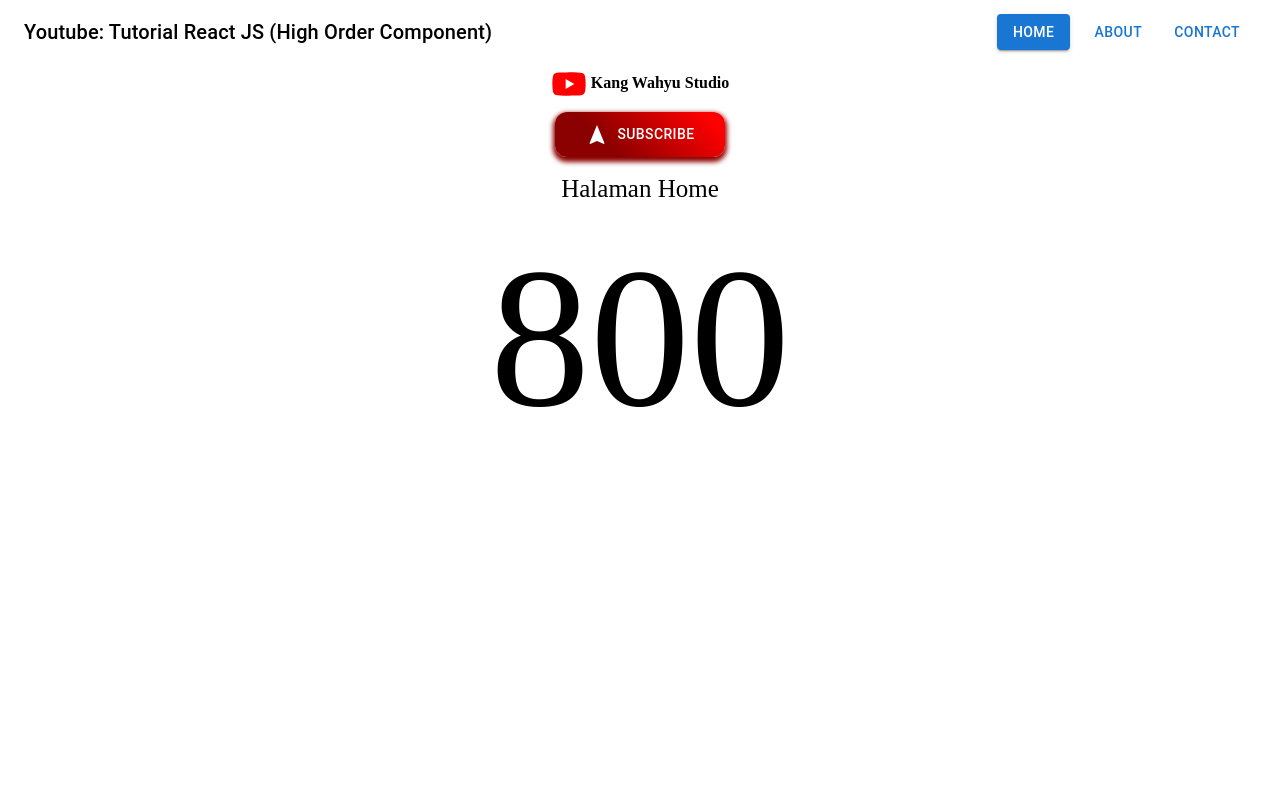
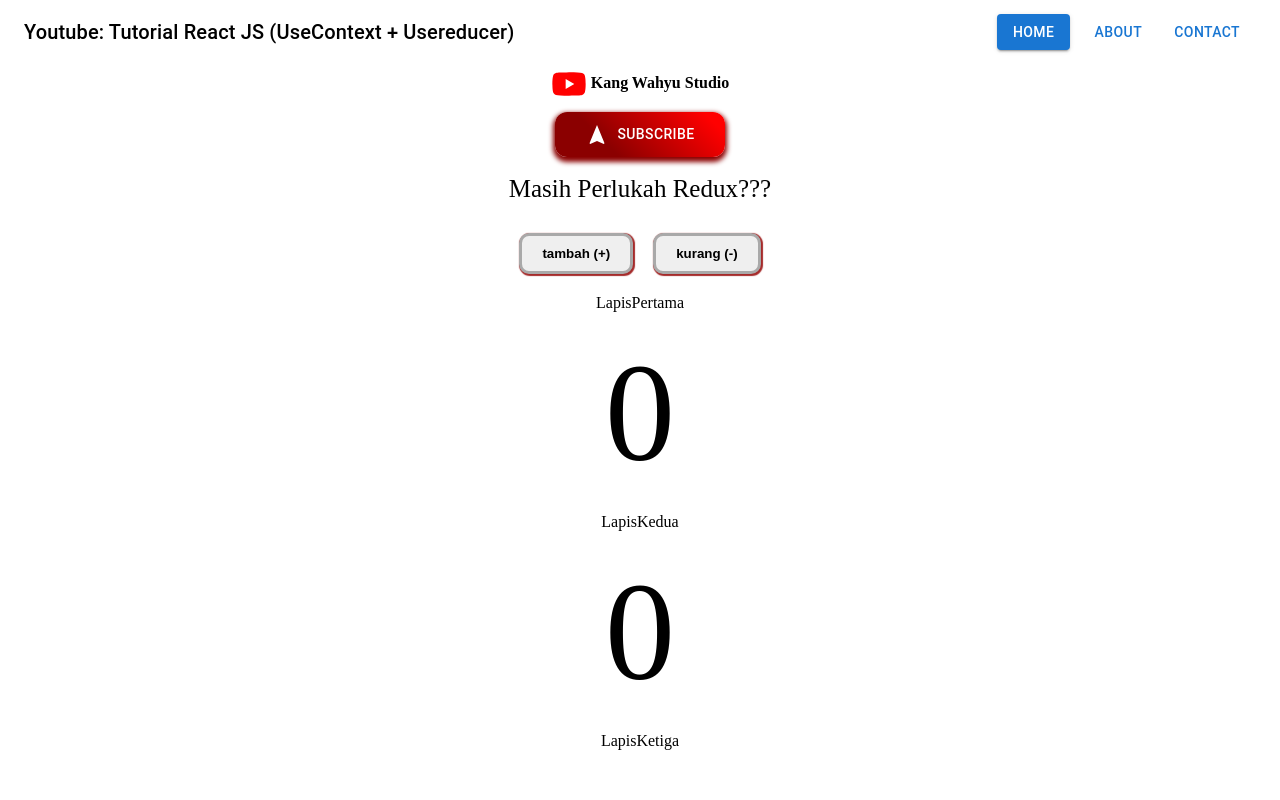
Before and after one commit to wahyu-romadhon/membuatwebdarinol, a React (Create React App) app: page /home in a window 1280 px wide. Shown: the top 800 px of the page. Built offline with nearby package versions, Linux system fonts and the light colour scheme.

Commit message:
kangwahyustudio-youtube-useContext&useReducer

```diff
--- a/src/App.css
+++ b/src/App.css
@@ -1,5 +1,15 @@
 body {
   font-family: "Rubik Bubbles";
+}
+
+.btn {
+  padding: 10px 20px;
+  font-weight: bold;
+  margin: 20px 10px;
+  border-radius: 10px;
+  cursor: pointer;
+  border: solid darkgray;
+  box-shadow: 1px 1px 1px 1px brown;
 }
 
 .title-youtube {
@@ -14,7 +24,7 @@ body {
 }
 
 .count {
-  font-size: 200px;
+  font-size: 140px;
   margin: 20px 0;
 }
 
--- a/src/component/DrawerAppBar.js
+++ b/src/component/DrawerAppBar.js
@@ -37,7 +37,7 @@ function DrawerAppBar(props) {
       <AppBar color="transparent" elevation={0}>
         <Toolbar sx={{ display: "flex", justifyContent: "space-between" }}>
           <Typography variant="h6">
-            Youtube: Tutorial React JS (High Order Component)
+            Youtube: Tutorial React JS (UseContext + Usereducer)
           </Typography>
           <Box sx={{ display: { xs: "none", sm: "block" } }}>
             {navItems.map((item, index) => (
--- /dev/null
+++ b/src/page/home/LapisKedua.js
@@ -0,0 +1,15 @@
+import React, { useContext } from "react";
+import { MainContext } from ".";
+import LapisKetiga from "./LapisKetiga";
+
+export default function LapisKedua(props) {
+  const LapisKeduaContext = useContext(MainContext);
+
+  return (
+    <div>
+      <div>LapisKedua</div>
+      <div className="count">{LapisKeduaContext.state.data}</div>
+      <LapisKetiga />
+    </div>
+  );
+}
--- /dev/null
+++ b/src/page/home/LapisKeempat.js
@@ -0,0 +1,13 @@
+import React, { useContext } from "react";
+import { MainContext } from ".";
+
+export default function LapisKeempat(props) {
+  const LapisKeempatContext = useContext(MainContext);
+
+  return (
+    <div>
+      <div>LapisKeempat & Terakhir</div>
+      <div className="count">{LapisKeempatContext.state.data}</div>
+    </div>
+  );
+}
--- /dev/null
+++ b/src/page/home/LapisKetiga.js
@@ -0,0 +1,15 @@
+import React, { useContext } from "react";
+import { MainContext } from ".";
+import LapisKeempat from "./LapisKeempat";
+
+export default function LapisKetiga(props) {
+  const LapisKetigaContext = useContext(MainContext);
+
+  return (
+    <div>
+      <div>LapisKetiga</div>
+      <div className="count">{LapisKetigaContext.state.data}</div>
+      <LapisKeempat />
+    </div>
+  );
+}
--- /dev/null
+++ b/src/page/home/LapisPertama.js
@@ -0,0 +1,40 @@
+import React, { useContext } from "react";
+import { MainContext } from ".";
+import LapisKedua from "./LapisKedua";
+
+export default function LapisPertama(props) {
+  const LapisPertamaContext = useContext(MainContext);
+  const state = LapisPertamaContext.state; //untuk meringkas
+
+  return (
+    <div>
+      <div>
+        <button
+          className="btn"
+          onClick={() =>
+            LapisPertamaContext.dispatch({
+              type: "ACTION_TAMBAH",
+              payload: state.data + 1, //saat kita kirim payload ini
+            })
+          }
+        >
+          tambah (+)
+        </button>
+        <button
+          className="btn"
+          onClick={() =>
+            LapisPertamaContext.dispatch({
+              type: "ACTION_KURANG",
+              payload: state.data - 1, //saat kita kirim payload yg ini
+            })
+          }
+        >
+          kurang (-)
+        </button>
+      </div>
+      <div>LapisPertama</div>
+      <div className="count">{state.data}</div>
+      <LapisKedua />
+    </div>
+  );
+}
--- a/src/page/home/index.js
+++ b/src/page/home/index.js
@@ -1,14 +1,24 @@
+import { createContext, useReducer } from "react";
 import withTemplateWrapper from "../../hoc/withTemplateWrapper";
+import { reducer } from "../../reducer/reducer";
+import LapisPertama from "./LapisPertama";
+
+const globalState = {
+  data: 0,
+};
+
+export const MainContext = createContext();
 
 function Homepage(props) {
-  console.log("props home", props);
+  const [state, dispatch] = useReducer(reducer, globalState);
 
-  const sumDataNih = props.sumData(8, 100);
   return (
-    <div className="App">
-      <div className="title-youtube">Halaman Home</div>
-      <div className="count">{sumDataNih}</div>
-    </div>
+    <MainContext.Provider value={{ state, dispatch }}>
+      <div className="App">
+        <div className="title-youtube">Masih Perlukah Redux???</div>
+        <LapisPertama />
+      </div>
+    </MainContext.Provider>
   );
 }
 
--- /dev/null
+++ b/src/reducer/reducer.js
@@ -0,0 +1,17 @@
+export const reducer = (state, action) => {
+  switch (action.type) {
+    case "ACTION_TAMBAH":
+      return {
+        ...state,
+        data: action.payload, //akan masuk ke sini
+      };
+    case "ACTION_KURANG": //masuk kesini
+      return {
+        ...state,
+        data: action.payload,
+      };
+
+    default:
+      return state;
+  }
+};
```
Also changed, not shown: src/component/TableComponent.js (added, +50 -0 lines).
